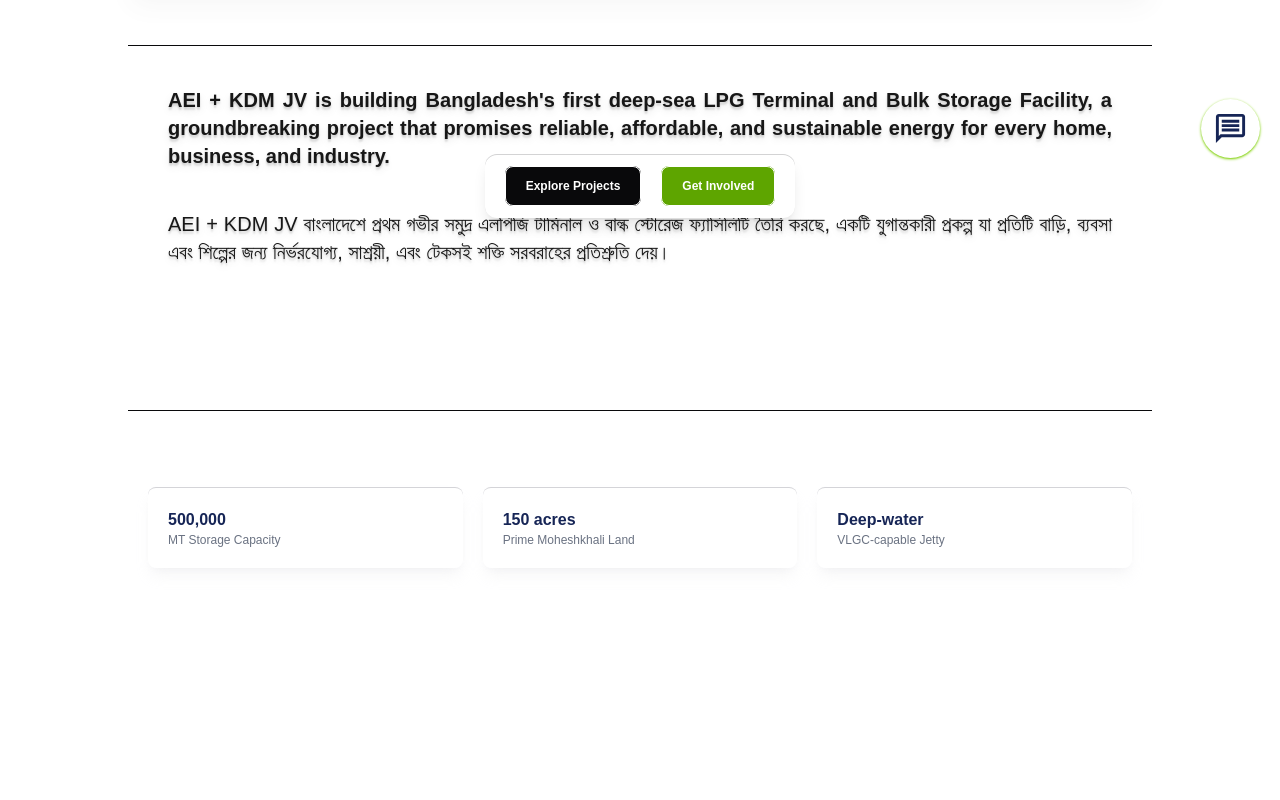
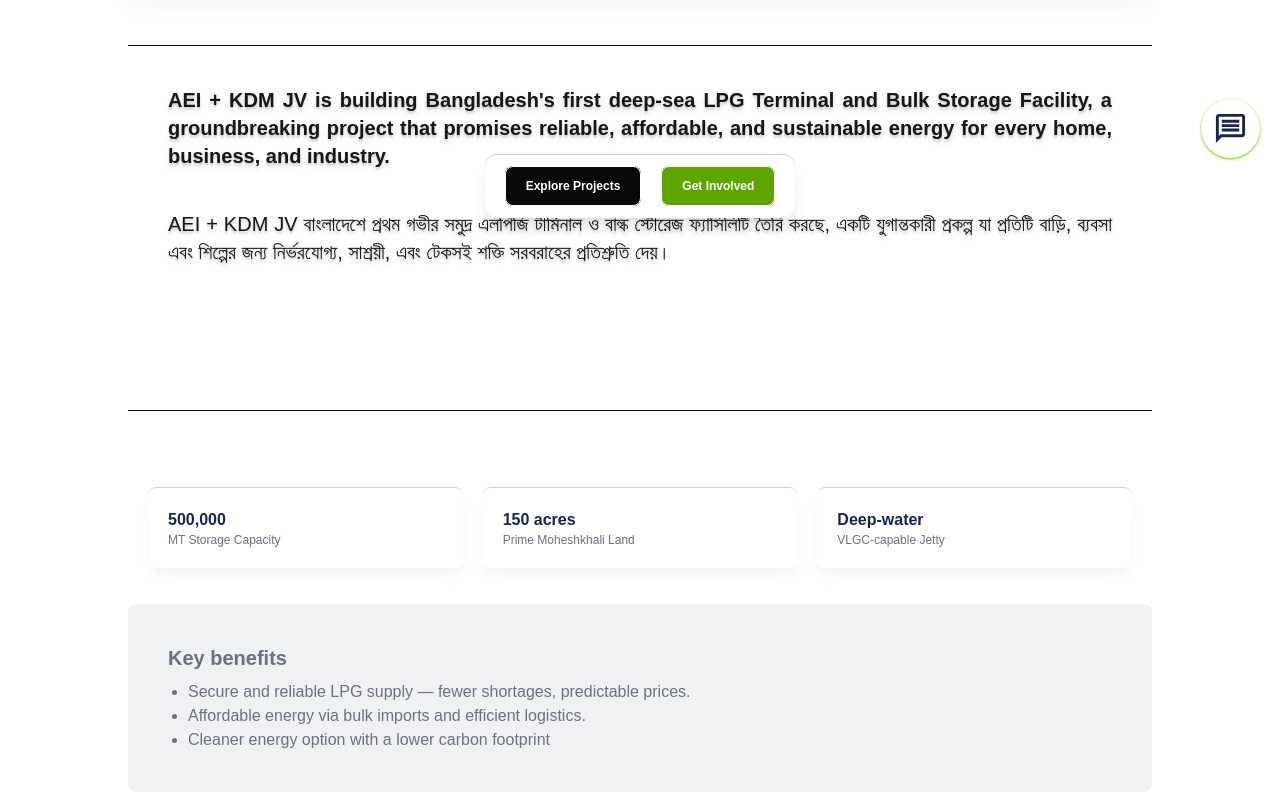
Before and after one commit to iamzehan/AEI-KDM-JointVenture, a Next.js app: page / in a window 1280 px wide. Shown: the part 582-1382 px from the top of the page. Before the commit the page ends 1178 px from the top, so only its background shows below. Built offline with nearby package versions, Linux system fonts and the light colour scheme; a web font is replaced by a local one.

Commit message:
update(iamzehan): Minor style changes

```diff
--- a/src/app/page.tsx
+++ b/src/app/page.tsx
@@ -2,6 +2,7 @@
 import Description from "@/components/home/description";
 import { tiroBangla } from "@/lib/fonts";
 import Cards from "@/components/home/Cards";
+import Benefits from "@/components/home/benefits";
 
 export default function Home() {
   return (
@@ -17,6 +18,8 @@
       {/* Cards go here */}
       <Cards />
       {/* Cards end here */}
+      <Benefits/>
+      {/* Benefits go here */}
     </div>
   );
 }
--- a/src/components/home/benefits.tsx
+++ b/src/components/home/benefits.tsx
@@ -2,8 +2,12 @@
 import { benefits } from "@/lib/benefits";
 export default function Benefits() {
   return (
-    <div>
-      <ul>
+    <div className="
+    w-full p-10 flex flex-col justify-center
+    gap-2 bg-gray-500/10 text-gray-500 rounded-lg
+    ">
+      <span className="font-bold text-xl">Key benefits</span>
+      <ul className="list-disc ml-5">
         {benefits.map((benefit, index) => {
           return (<li key={index}>{benefit}</li>)
         })}
```
